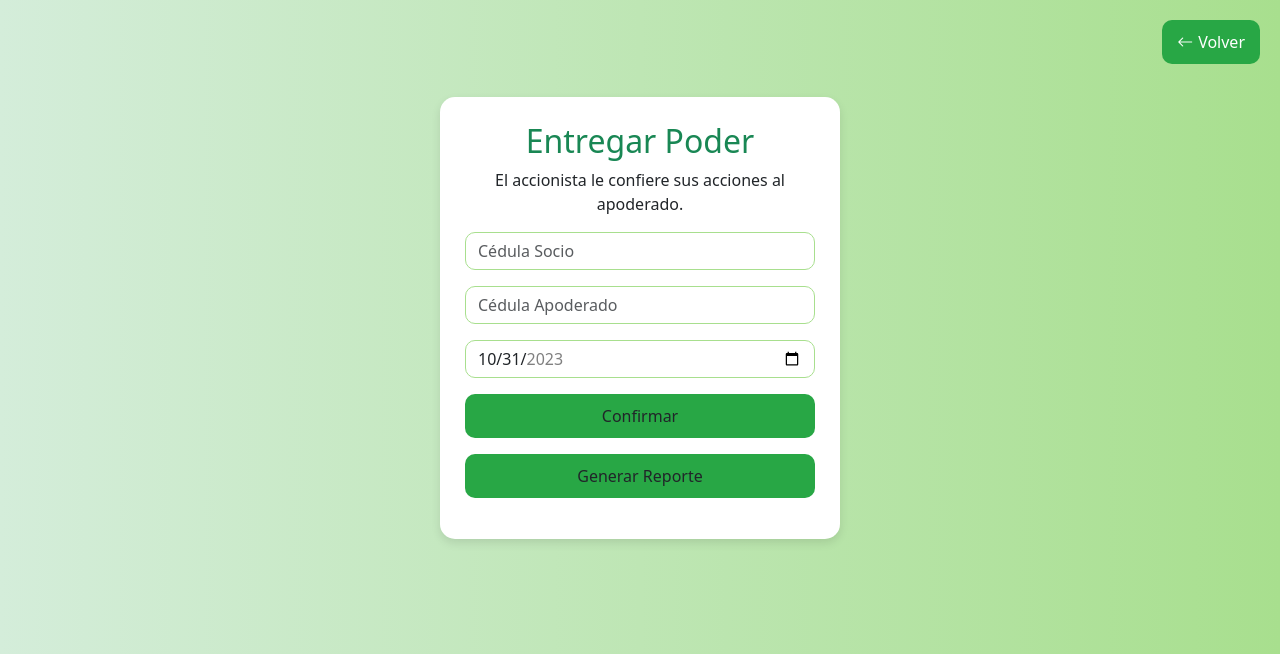
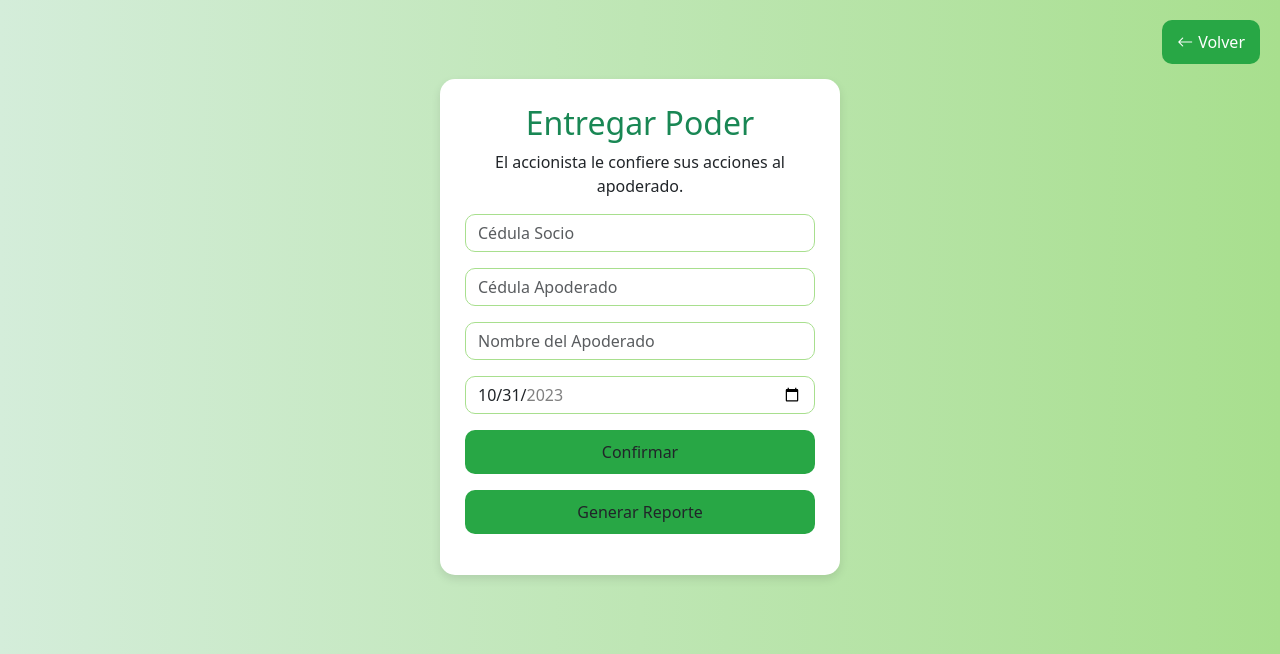
Before and after one commit to Elvium/INGOLTE-VOTE, a PHP site: page /poder.php in a window 1280 px wide. Shown: the top 654 px of the page. Run offline with PHP 8.4, Linux system fonts and the light colour scheme; data that the repository does not hold is empty.

Commit message:
se agregan cambios

```diff
--- a/INGOLTE 2/poder.php
+++ b/INGOLTE 2/poder.php
@@ -3,7 +3,7 @@ include 'db-conexion.php';
 
 $ccSocio = $_POST['ccSocio'] ?? null;
 $Apoderado = $_POST['ccApoderado'] ?? null;
-$nm = $_POST['nm'] ?? null;
+$nm = $_POST['nmApoderado'] ?? null;
 $cantidadAccionesApoderado = 0;
 $accionesPermiso = 0;
 $fecha = $_POST['fecha'] ?? null;
@@ -29,27 +29,36 @@ if ($ccSocio != null) {
         $ejecutar = mysqli_query($conexion, $sqlSocio);
 
         if (!$ejecutar) {
-                    echo '<script>alert("NO SE ENCONTRO AL ACCIONISTA EN LA BASE DE DATOS");</script>';
+          echo '<script>
+          alert("NO SE ENCONTRO AL ACCIONISTA EN LA BASE DE DATOS");
+          </script>';
         } else {
           $sqlPoder = "INSERT INTO poderes (ccAccionista, nmAccionista, ccApoderado, nmApoderado, nAcciones, fecha)
-                                 VALUES ($ccSocio, '$name', $Apoderado, '$nm', $accionescant, '$fecha')";
+                        VALUES($ccSocio, '$name', $Apoderado, '$nm', $accionescant, '$fecha')";
 
           $queryPoderes = mysqli_query($conexion, $sqlPoder);
 
-                    echo '<script>alert("EL ACCIONISTA  ' . $name . '  DIO UN PODER DE  ' . $accionescant . '  ACCIONES AL APODERADO  ' . $nm . '");</script>';
+          echo '<script>
+          alert("EL ACCIONISTA ' . $name . ' DIO UN PODER DE ' . $accionescant . ' ACCIONES AL APODERADO ' . $nm . '");
+          </script>';
         }
       } else {
-                echo '<script>alert("EL APODERADO SUPERARIA EL MAXIMO DE 250 ACCIONES '.$accionesPermiso.'");</script>';
+        echo '<script>
+        alert("EL APODERADO SUPERARIA EL MAXIMO DE 250 ACCIONES ' . $accionesPermiso . '");
+        </script>';
       }
     } else {
-            echo '<script>alert("ERROR INESPERADO CON LA BASE DE DATOS");</script>';
+      echo '<script>
+      alert("ERROR INESPERADO CON LA BASE DE DATOS");
+      </script>';
     }
   } else {
-        echo '<script>alert("NO SE ENCONTRO SOCIO CON ESA CEDULA");</script>';
+    echo '<script>
+    alert("NO SE ENCONTRO SOCIO CON ESA CEDULA");
+    </script>';
   }
 }
 ?>
-
 <head>
     <meta charset="UTF-8">
     <title>VOTACIONES</title>
@@ -143,6 +152,9 @@ if ($ccSocio != null) {
                 <input type="text" name="ccApoderado" class="form-control" placeholder="Cédula Apoderado" required />
             </div>
             <div class="mb-3">
+        <input type="text" name="nmApoderado" class="form-control" placeholder="Nombre del Apoderado" required />
+      </div>
+            <div class="mb-3">
                 <input type="date" name="fecha" class="form-control" value="2023-10-31" min="2023-10-01" max="2023-11-01" />
             </div>
             <button type="submit" class="btn btn-custom w-100">Confirmar</button>
@@ -172,5 +184,36 @@ if ($ccSocio != null) {
     </footer>
 
     <script src="https://cdn.jsdelivr.net/npm/bootstrap@5.3.0/dist/js/bootstrap.bundle.min.js"></script>
+
+    <script>
+    document.addEventListener("DOMContentLoaded", function () {
+      const cedulaApoderadoInput = document.querySelector("input[name='ccApoderado']");
+      const nombreApoderadoInput = document.querySelector("input[name='nmApoderado']");
+
+      cedulaApoderadoInput.addEventListener("blur", function () {
+  const cedula = cedulaApoderadoInput.value;
+  console.log("Cédula ingresada: " + cedula); // Verifica en la consola
+
+  if (cedula) {
+    fetch('obtener_nombre_apoderado.php?cedula=' + cedula)
+      .then(response => response.json())  // Convierte la respuesta a JSON
+      .then(data => {
+        console.log(data);  // Verifica qué datos estás recibiendo
+
+        if (data.success) {
+          nombreApoderadoInput.value = data.nombre;
+        } else {
+          nombreApoderadoInput.value = '';
+          alert("No se encontró el apoderado con esa cédula.");
+        }
+      })
+      .catch(error => {
+        console.error('Error al buscar el apoderado:', error);
+        alert('Hubo un problema al obtener los datos del apoderado.');
+      });
+  }
+});
+    });
+  </script>
 </body>
 </html>
```
Lines whose indentation alone changed are shown as unchanged.
